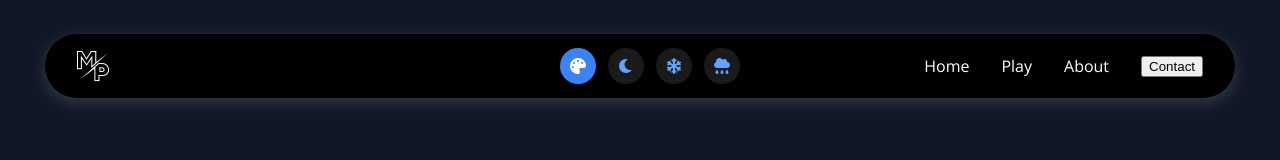
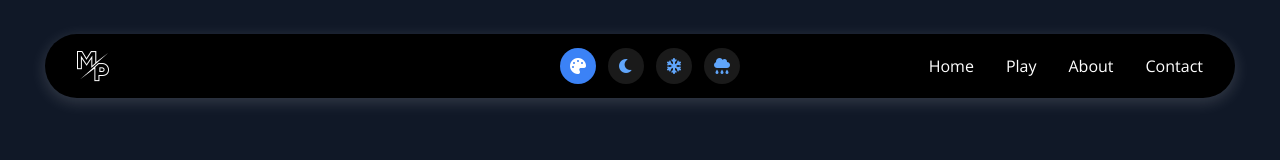
Before and after one commit to Oyemahak/Mahak, a React (Vite) app: page /mahak/ in a window 1280 px wide. Shown: the top 160 px of the page. Built offline with nearby package versions, Linux system fonts and the light colour scheme.

Commit message:
Contact button style changed..

```diff
--- a/src/components/Navbar.jsx
+++ b/src/components/Navbar.jsx
@@ -73,11 +73,15 @@ const Navbar = () => {
                 <span className="tooltiptext-bottom">Who’s behind this magic?</span>
               </li>
 
-              <li className="tooltip-bottom">
-                {/* ✅ Scroll to local #contact, don't navigate away */}
-                <button className="contact-link-btn" onClick={handleContactClick}>
-                  Contact
-                </button>
+              <li className={`tooltip-bottom ${location.pathname === '/' ? 'active' : ''}`}>
+                <a
+                  href="#contact"
+                  onClick={(e) => {
+                    e.preventDefault(); // prevent jump
+                    handleContactClick();
+                  }}
+                  className="nav-link">Contact
+                </a>
                 <span className="tooltiptext-bottom">Talk to me. I don’t bite.</span>
               </li>
             </ul>
--- a/src/styles/global.css
+++ b/src/styles/global.css
@@ -780,6 +780,26 @@ form textarea {
 }
 
 /* ============================================= */
+/*              CONTACT LINK BUTTON              */
+/* ============================================= */
+
+.contact-link-btn {
+  background: none;
+  border: none;
+  color: #ffffff;
+  font: inherit;
+  font-size: 16px;
+  cursor: pointer;
+  padding: 0.5rem 1rem;
+  display: inline;
+}
+
+.contact-link-btn:hover {
+  color: #3C82F6;
+  text-decoration: underline;
+}
+
+/* ============================================= */
 /*              MISC ELEMENTS                    */
 /* ============================================= */
 .separator {
```
